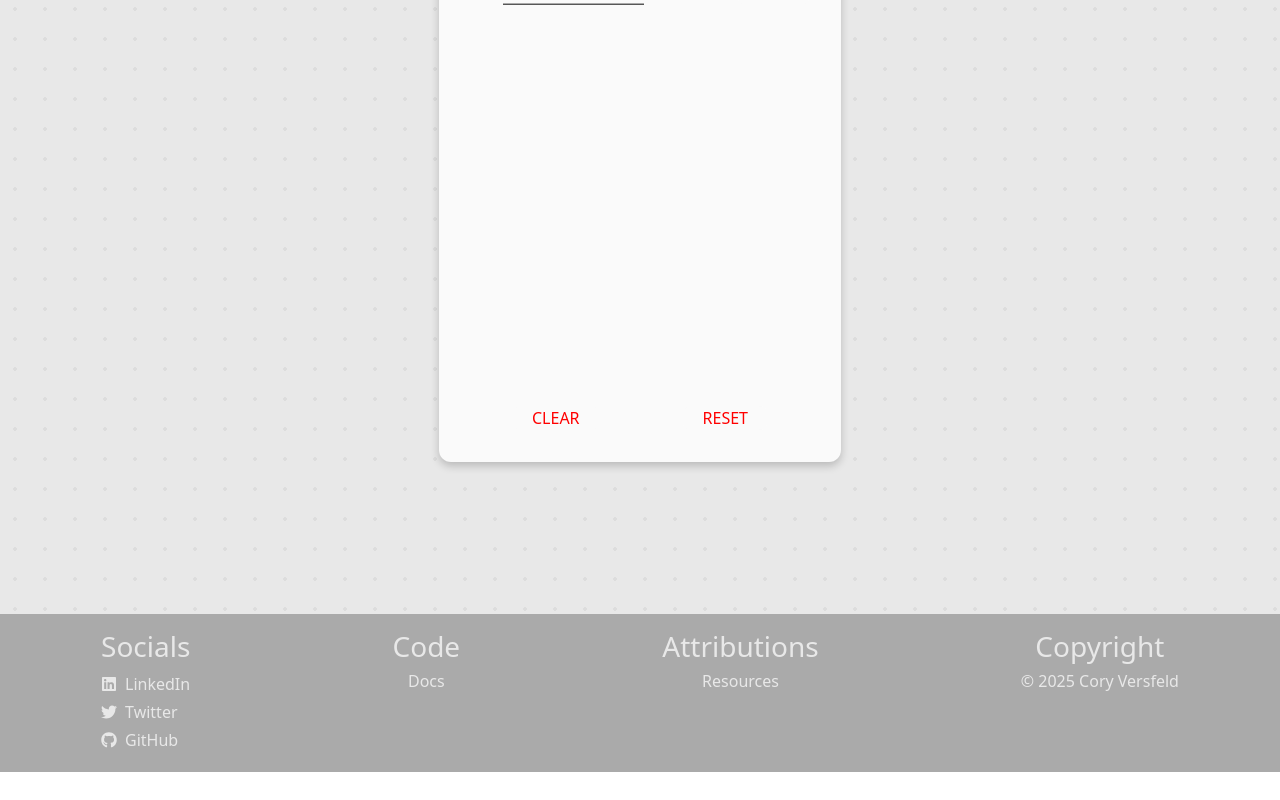
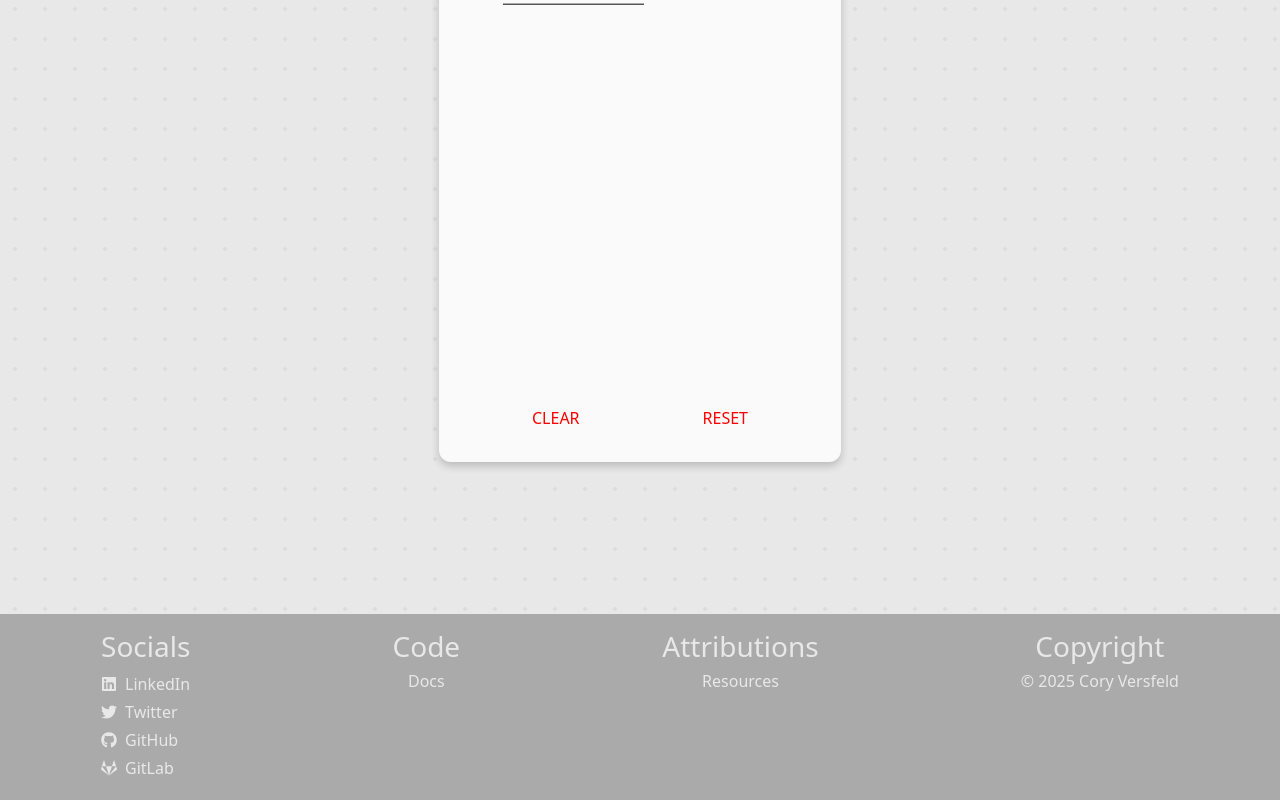
Before and after one commit to zwcory/SimpleToDo, a React (Vite) app in the folder web-app/vite-project/: page / in a window 1280 px wide. Shown: the part 186-986 px from the top of the page. Before the commit the page ends 958 px from the top, so only its background shows below. Built offline with nearby package versions, Linux system fonts and the light colour scheme.

Commit message:
added more links

```diff
--- a/web-app/vite-project/src/Footer.jsx
+++ b/web-app/vite-project/src/Footer.jsx
@@ -1,4 +1,4 @@
-import { FaLinkedin, FaTwitter, FaGithub } from 'react-icons/fa';
+import { FaLinkedin, FaTwitter, FaGithub, FaGitlab } from 'react-icons/fa';
 import './Footer.css';
 import './App.css';
 
@@ -10,7 +10,7 @@ function Footer() {
                 <div className="d-flex flex-column pt-3 pb-3">
                     <h3>Socials</h3>
                     <div className="d-flex align-items-center mb-1">
-                        <FaLinkedin style={{ marginRight: '0.5rem' }} />
+                        <FaLinkedin style={{marginRight: '0.5rem'}}/>
                         <a
                             href="https://linkedin.com/in/cory-versfeld-62937a283/"
                             target="_blank"
@@ -22,7 +22,7 @@ function Footer() {
                     </div>
 
                     <div className="d-flex align-items-center mb-1">
-                        <FaTwitter style={{ marginRight: '0.5rem' }} />
+                        <FaTwitter style={{marginRight: '0.5rem'}}/>
                         <a
                             href="https://twitter.com/zwcory"
                             target="_blank"
@@ -34,9 +34,9 @@ function Footer() {
                     </div>
 
                     <div className="d-flex align-items-center mb-1">
-                        <FaGithub style={{ marginRight: '0.5rem' }} />
+                        <FaGithub style={{marginRight: '0.5rem'}}/>
                         <a
-                            href="https://github.com/yourprofile"
+                            href="https://github.com/zwcory"
                             target="_blank"
                             rel="noopener noreferrer"
                             className="iconLink"
@@ -44,7 +44,19 @@ function Footer() {
                             GitHub
                         </a>
                     </div>
+                    <div className="d-flex align-items-center mb-1">
+                        <FaGitlab style={{marginRight: '0.5rem'}}/>
+                        <a
+                            href="https://git.cardiff.ac.uk/c22042486/"
+                            target="_blank"
+                            rel="noopener noreferrer"
+                            className="iconLink"
+                        >
+                            GitLab
+                        </a>
+                    </div>
                 </div>
+
 
                 {/* Code */}
                 <div className="d-flex flex-column pt-3 pb-3">
```
